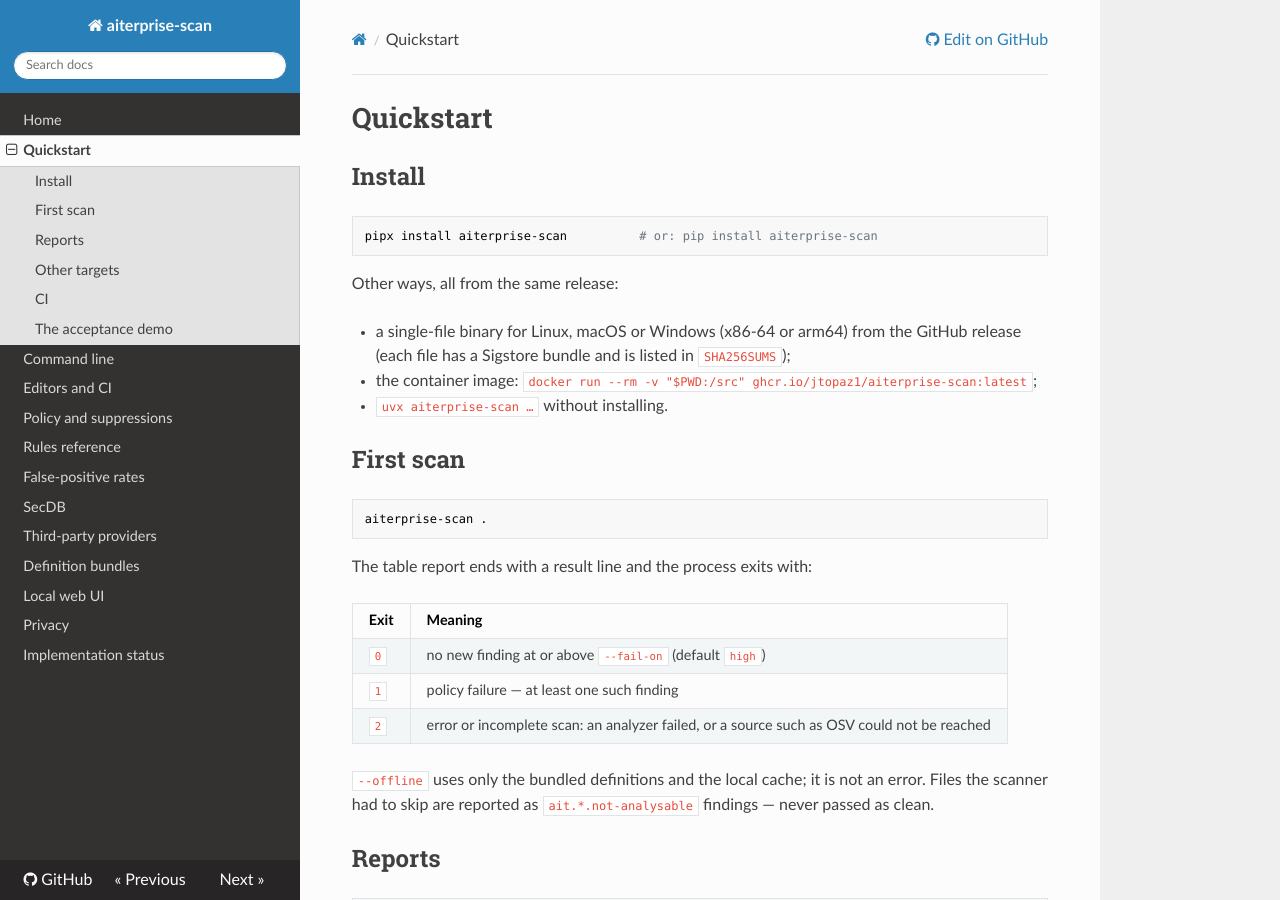
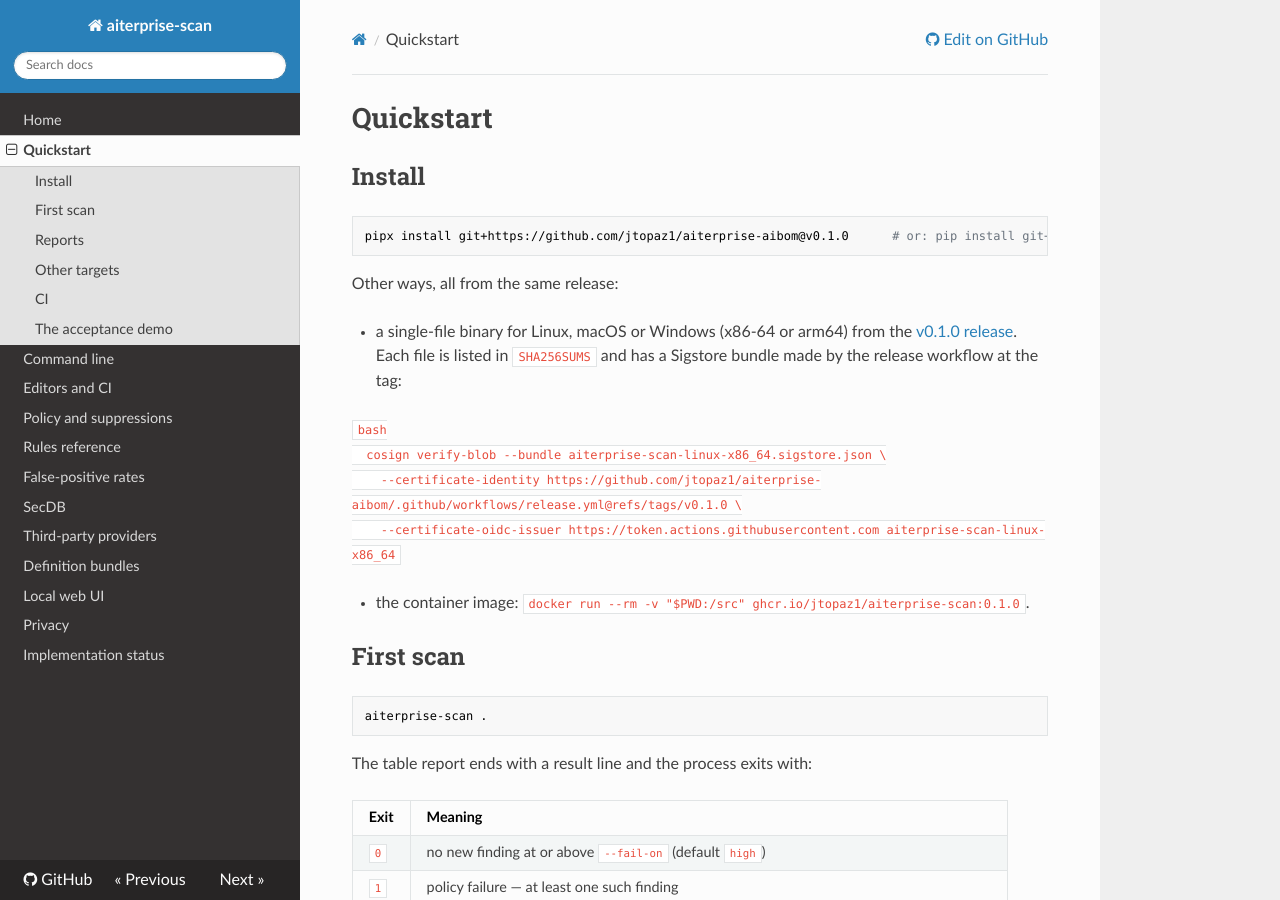
Before and after one commit to jtopaz1/aiterprise-aibom, an MkDocs documentation site: the page built from docs/quickstart.md, in a window 1280 px wide and 900 px high. Built offline with MkDocs 1.6.1, drawn with Linux system fonts in a browser that asks for light colours; nearby versions of some CDN libraries.

Commit message:
Install from where it was published, and check every channel weekly (P)
PyPI refused v0.1.0, so `pipx install aiterprise-scan` failed for anyone
who followed the README. The docs now install from the git tag, link the
v0.1.0 release for the binaries (with a cosign verify-blob example) and
pin the image to 0.1.0; uvx and the PyPI badges are gone until PyPI has a
release. PublishedChannelsTests holds every doc to what was published.

published.yml (by hand, weekly, and when it changes) installs each channel
from where it was published and holds it to the killer demo: pip from the
tag on the Python floor (Linux, macOS, Windows), the six release binaries
after every release file matched SHA256SUMS and its Sigstore signature,
the image and latest pulled without signing in, the Action and the
pre-commit hook at the tag, and PyPI once it has the release (a warning
until then).

Co-Authored-By: Claude Opus 5.5 <noreply@anthropic.com>

````diff
--- a/docs/quickstart.md
+++ b/docs/quickstart.md
@@ -3,15 +3,21 @@
 ## Install
 
 ```bash
-pipx install aiterprise-scan          # or: pip install aiterprise-scan
+pipx install git+https://github.com/jtopaz1/aiterprise-aibom@v0.1.0      # or: pip install git+https://github.com/jtopaz1/aiterprise-aibom@v0.1.0
 ```
 
 Other ways, all from the same release:
 
-- a single-file binary for Linux, macOS or Windows (x86-64 or arm64) from the GitHub release (each file has a
-  Sigstore bundle and is listed in `SHA256SUMS`);
-- the container image: `docker run --rm -v "$PWD:/src" ghcr.io/jtopaz1/aiterprise-scan:latest`;
-- `uvx aiterprise-scan …` without installing.
+- a single-file binary for Linux, macOS or Windows (x86-64 or arm64) from the [v0.1.0 release](https://github.com/jtopaz1/aiterprise-aibom/releases/tag/v0.1.0).
+  Each file is listed in `SHA256SUMS` and has a Sigstore bundle made by the release workflow at the tag:
+
+  ```bash
+  cosign verify-blob --bundle aiterprise-scan-linux-x86_64.sigstore.json \
+    --certificate-identity https://github.com/jtopaz1/aiterprise-aibom/.github/workflows/release.yml@refs/tags/v0.1.0 \
+    --certificate-oidc-issuer https://token.actions.githubusercontent.com aiterprise-scan-linux-x86_64
+  ```
+
+- the container image: `docker run --rm -v "$PWD:/src" ghcr.io/jtopaz1/aiterprise-scan:0.1.0`.
 
 ## First scan
 
````
Also changed, not shown: README.md (+10 -5 lines), RELEASING.md (+18 -2 lines), docs/STATUS.md (+1 -1 lines), docs/index.md (+1 -1 lines), docs/integrations.md (+1 -1 lines), 2 other files.
